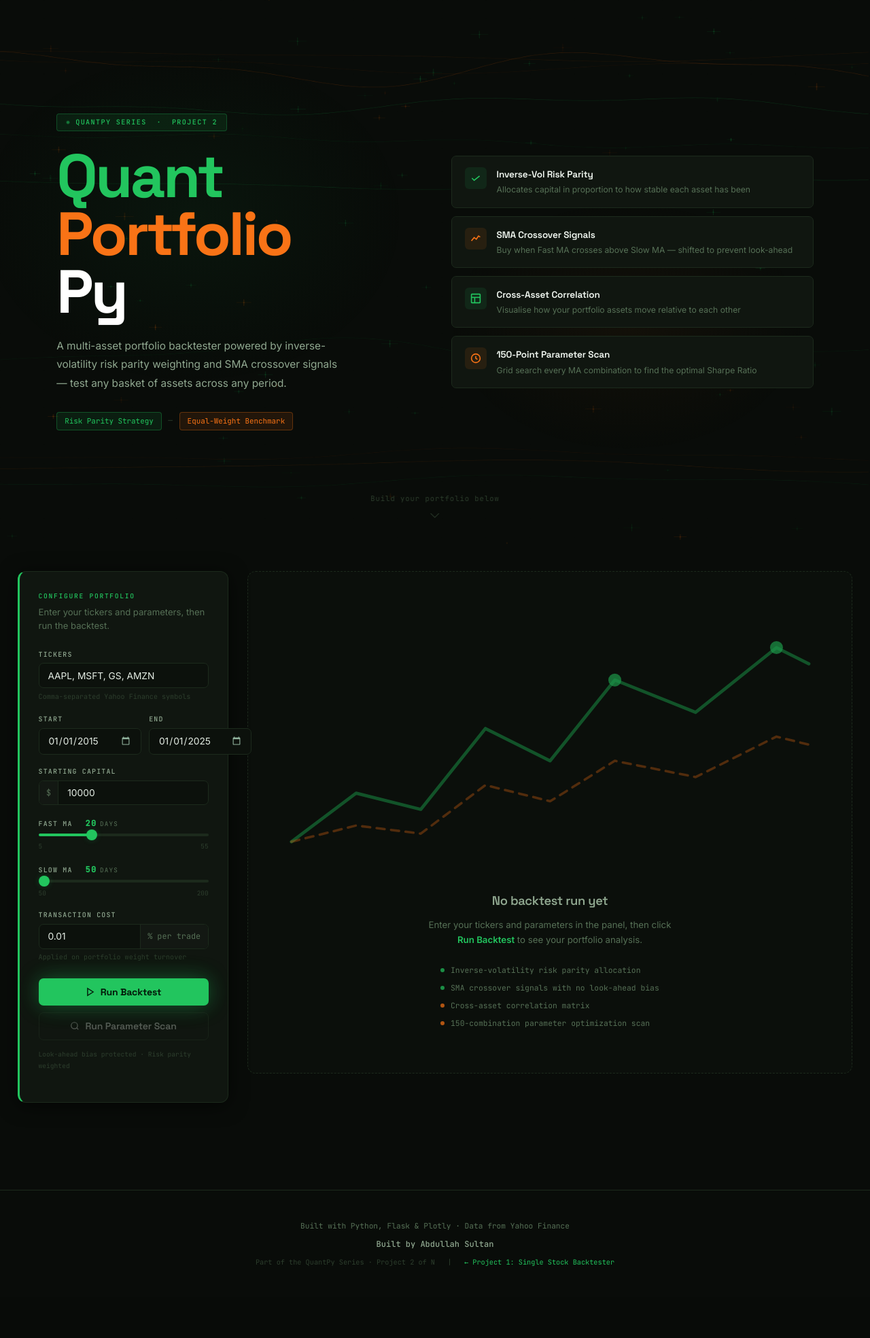
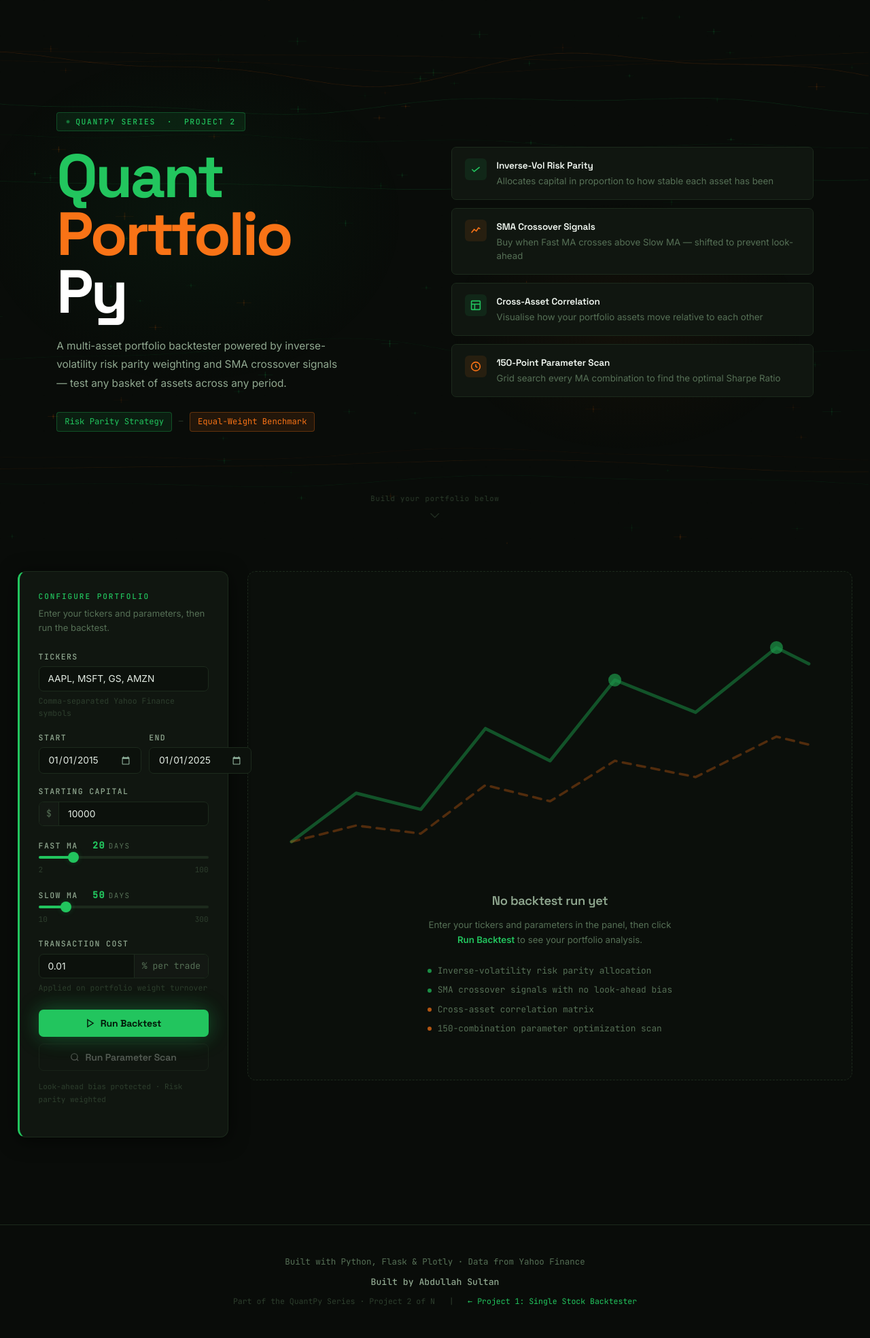
Before and after one commit to amsultan2010/quantportfolio, a Flask app: page / in a window 1280 px wide. Shown: the whole page at 68% size. Before the commit the page ends 1862 px from the top, so only its background shows below. Run offline with Flask 3, Linux system fonts and the light colour scheme; some libraries are stand-ins or nearby versions.

Commit message:
Improve slider granularity and bump small font sizes
- Fast MA slider: step 5 → 1, range extended to 2–100
- Slow MA slider: step 10 → 1, range extended to 10–300
- Bumped up ~18 small font sizes across labels, hints, badges,
  stat strip, chart subtitles, sidebar notes, and footer

Co-Authored-By: Claude Sonnet 4.6 <noreply@anthropic.com>

```diff
--- a/static/style.css
+++ b/static/style.css
@@ -141,7 +141,7 @@ body {
   border: 1px solid rgba(34, 197, 94, 0.28);
   border-radius: 4px;
   font-family: 'JetBrains Mono', monospace;
-  font-size: 0.63rem;
+  font-size: 0.71rem;
   font-weight: 500;
   letter-spacing: 0.14em;
   text-transform: uppercase;
@@ -188,7 +188,7 @@ body {
   padding: 4px 11px;
   border-radius: 4px;
   font-family: 'JetBrains Mono', monospace;
-  font-size: 0.68rem;
+  font-size: 0.76rem;
   border: 1px solid var(--border-light);
   color: var(--text-secondary);
   background: var(--bg-card);
@@ -257,7 +257,7 @@ body {
 }
 
 .feat-desc {
-  font-size: 0.76rem;
+  font-size: 0.83rem;
   color: var(--text-muted);
   line-height: 1.5;
 }
@@ -326,7 +326,7 @@ body {
 
 .loading-sub {
   font-family: 'JetBrains Mono', monospace;
-  font-size: 0.68rem;
+  font-size: 0.76rem;
   color: var(--text-muted);
   letter-spacing: 0.03em;
 }
@@ -406,7 +406,7 @@ body {
 
 .sidebar-eyebrow {
   font-family: 'JetBrains Mono', monospace;
-  font-size: 0.6rem;
+  font-size: 0.69rem;
   font-weight: 500;
   letter-spacing: 0.18em;
   text-transform: uppercase;
@@ -433,15 +433,15 @@ body {
   align-items: baseline;
   gap: 0.3rem;
   font-family: 'JetBrains Mono', monospace;
-  font-size: 0.62rem;
+  font-size: 0.72rem;
   font-weight: 500;
   letter-spacing: 0.12em;
   text-transform: uppercase;
   color: var(--text-secondary);
 }
 
-.slider-val  { font-weight: 600; color: var(--green); font-size: 0.74rem; }
-.slider-unit { font-size: 0.58rem; color: var(--text-muted); font-weight: 400; }
+.slider-val  { font-weight: 600; color: var(--green); font-size: 0.84rem; }
+.slider-unit { font-size: 0.68rem; color: var(--text-muted); font-weight: 400; }
 
 .field input[type="text"],
 .field input[type="number"],
@@ -475,7 +475,7 @@ input[type="date"]::-webkit-calendar-picker-indicator {
 
 .field-hint {
   font-family: 'JetBrains Mono', monospace;
-  font-size: 0.63rem;
+  font-size: 0.72rem;
   color: var(--text-dim);
 }
 
@@ -495,7 +495,7 @@ input[type="date"]::-webkit-calendar-picker-indicator {
   align-items: center;
   padding: 0 0.65rem;
   font-family: 'JetBrains Mono', monospace;
-  font-size: 0.74rem;
+  font-size: 0.82rem;
   color: var(--text-muted);
   background: var(--bg-elevated);
   white-space: nowrap; flex-shrink: 0;
@@ -553,7 +553,7 @@ input[type="date"]::-webkit-calendar-picker-indicator {
   display: flex;
   justify-content: space-between;
   font-family: 'JetBrains Mono', monospace;
-  font-size: 0.59rem;
+  font-size: 0.69rem;
   color: var(--text-dim);
   margin-top: 3px;
 }
@@ -628,7 +628,7 @@ input[type="date"]::-webkit-calendar-picker-indicator {
 
 .sidebar-note {
   font-family: 'JetBrains Mono', monospace;
-  font-size: 0.6rem;
+  font-size: 0.69rem;
   color: var(--text-dim);
   line-height: 1.7;
   margin-bottom: 1.1rem;
@@ -648,7 +648,7 @@ input[type="date"]::-webkit-calendar-picker-indicator {
   align-items: center;
   gap: 0.5rem;
   font-family: 'JetBrains Mono', monospace;
-  font-size: 0.68rem;
+  font-size: 0.76rem;
   color: var(--text-secondary);
 }
 
@@ -712,7 +712,7 @@ input[type="date"]::-webkit-calendar-picker-indicator {
   align-items: center;
   gap: 0.55rem;
   font-family: 'JetBrains Mono', monospace;
-  font-size: 0.71rem;
+  font-size: 0.8rem;
   color: var(--text-muted);
 }
 
@@ -745,7 +745,7 @@ input[type="date"]::-webkit-calendar-picker-indicator {
 .results-subtitle {
   font-family: 'JetBrains Mono', monospace;
   color: var(--text-muted);
-  font-size: 0.7rem;
+  font-size: 0.79rem;
   margin-top: 0.3rem;
   letter-spacing: 0.02em;
 }
@@ -758,7 +758,7 @@ input[type="date"]::-webkit-calendar-picker-indicator {
   border: 1px solid rgba(34, 197, 94, 0.25);
   border-radius: 4px;
   font-family: 'JetBrains Mono', monospace;
-  font-size: 0.67rem;
+  font-size: 0.76rem;
   color: var(--green);
 }
 
@@ -796,7 +796,7 @@ input[type="date"]::-webkit-calendar-picker-indicator {
 
 .strip-label {
   font-family: 'JetBrains Mono', monospace;
-  font-size: 0.61rem;
+  font-size: 0.72rem;
   font-weight: 500;
   letter-spacing: 0.12em;
   text-transform: uppercase;
@@ -832,7 +832,7 @@ input[type="date"]::-webkit-calendar-picker-indicator {
 
 .strip-pair-label {
   font-family: 'JetBrains Mono', monospace;
-  font-size: 0.58rem;
+  font-size: 0.68rem;
   font-weight: 500;
   text-transform: uppercase;
   letter-spacing: 0.1em;
@@ -848,7 +848,7 @@ input[type="date"]::-webkit-calendar-picker-indicator {
 
 .strip-pair-sep {
   font-family: 'JetBrains Mono', monospace;
-  font-size: 0.62rem;
+  font-size: 0.72rem;
   color: var(--text-dim);
   align-self: center;
 }
@@ -898,7 +898,7 @@ input[type="date"]::-webkit-calendar-picker-indicator {
 
 .chart-sub {
   font-family: 'JetBrains Mono', monospace;
-  font-size: 0.65rem;
+  font-size: 0.75rem;
   color: var(--text-muted);
 }
 
@@ -979,7 +979,7 @@ input[type="date"]::-webkit-calendar-picker-indicator {
   border: 1px solid rgba(34, 197, 94, 0.25);
   border-radius: var(--r-sm);
   font-family: 'JetBrains Mono', monospace;
-  font-size: 0.77rem; color: var(--text-primary);
+  font-size: 0.84rem; color: var(--text-primary);
   animation: fadeSlideUp 0.4s var(--ease) both;
 }
 
@@ -995,13 +995,13 @@ input[type="date"]::-webkit-calendar-picker-indicator {
   padding: 2.5rem;
   text-align: center;
   font-family: 'JetBrains Mono', monospace;
-  font-size: 0.7rem;
+  font-size: 0.78rem;
   line-height: 2.3;
   color: var(--text-muted);
 }
 
-.footer-name   { color: var(--text-secondary); font-size: 0.75rem; font-weight: 500; }
-.footer-series { color: var(--text-dim); font-size: 0.64rem; }
+.footer-name   { color: var(--text-secondary); font-size: 0.82rem; font-weight: 500; }
+.footer-series { color: var(--text-dim); font-size: 0.72rem; }
 
 .footer-link {
   color: var(--green);
--- a/templates/index.html
+++ b/templates/index.html
@@ -175,16 +175,16 @@
           <label>
             Fast MA &nbsp;<span class="slider-val" id="short-display">20</span><span class="slider-unit"> days</span>
           </label>
-          <input type="range" id="short-window" class="slider" min="5" max="55" step="5" value="20" />
-          <div class="slider-bounds"><span>5</span><span>55</span></div>
+          <input type="range" id="short-window" class="slider" min="2" max="100" step="1" value="20" />
+          <div class="slider-bounds"><span>2</span><span>100</span></div>
         </div>
 
         <div class="field">
           <label>
             Slow MA &nbsp;<span class="slider-val" id="long-display">50</span><span class="slider-unit"> days</span>
           </label>
-          <input type="range" id="long-window" class="slider" min="50" max="200" step="10" value="50" />
-          <div class="slider-bounds"><span>50</span><span>200</span></div>
+          <input type="range" id="long-window" class="slider" min="10" max="300" step="1" value="50" />
+          <div class="slider-bounds"><span>10</span><span>300</span></div>
         </div>
 
         <div class="field">
```
